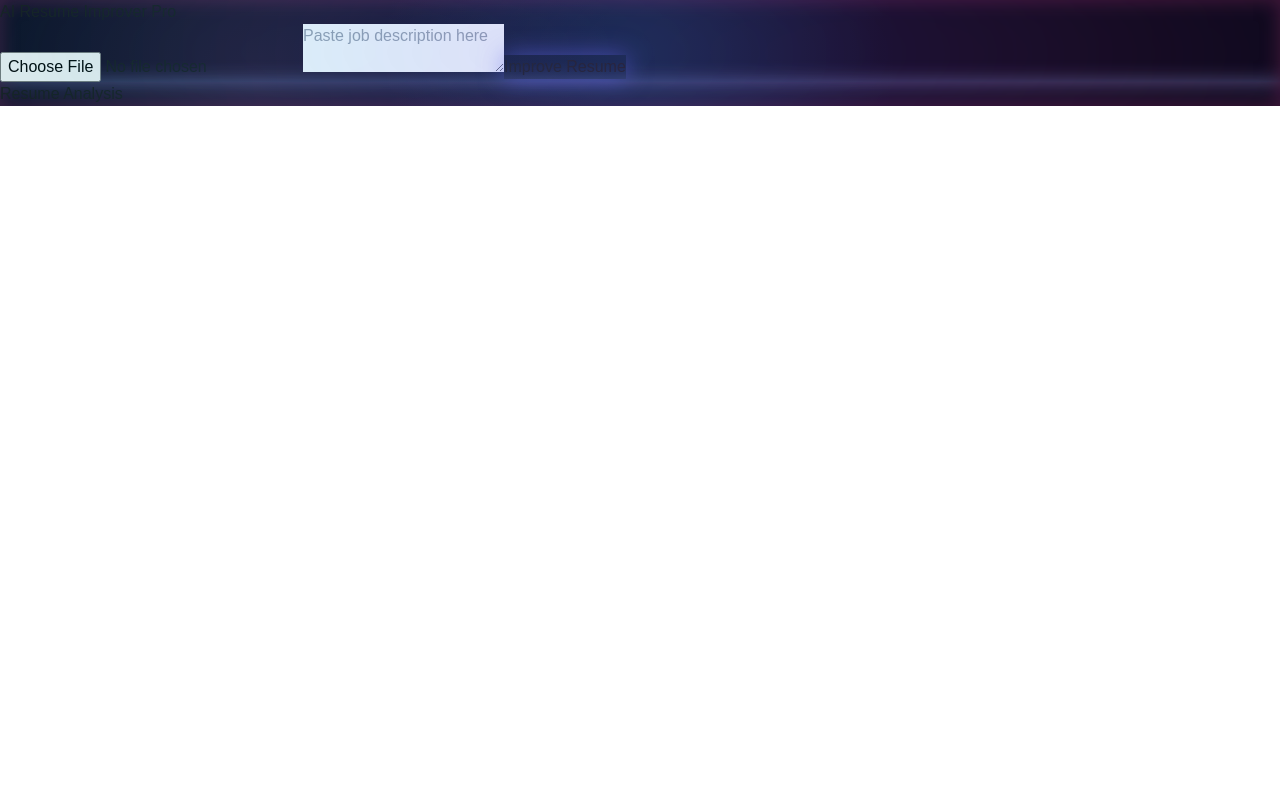
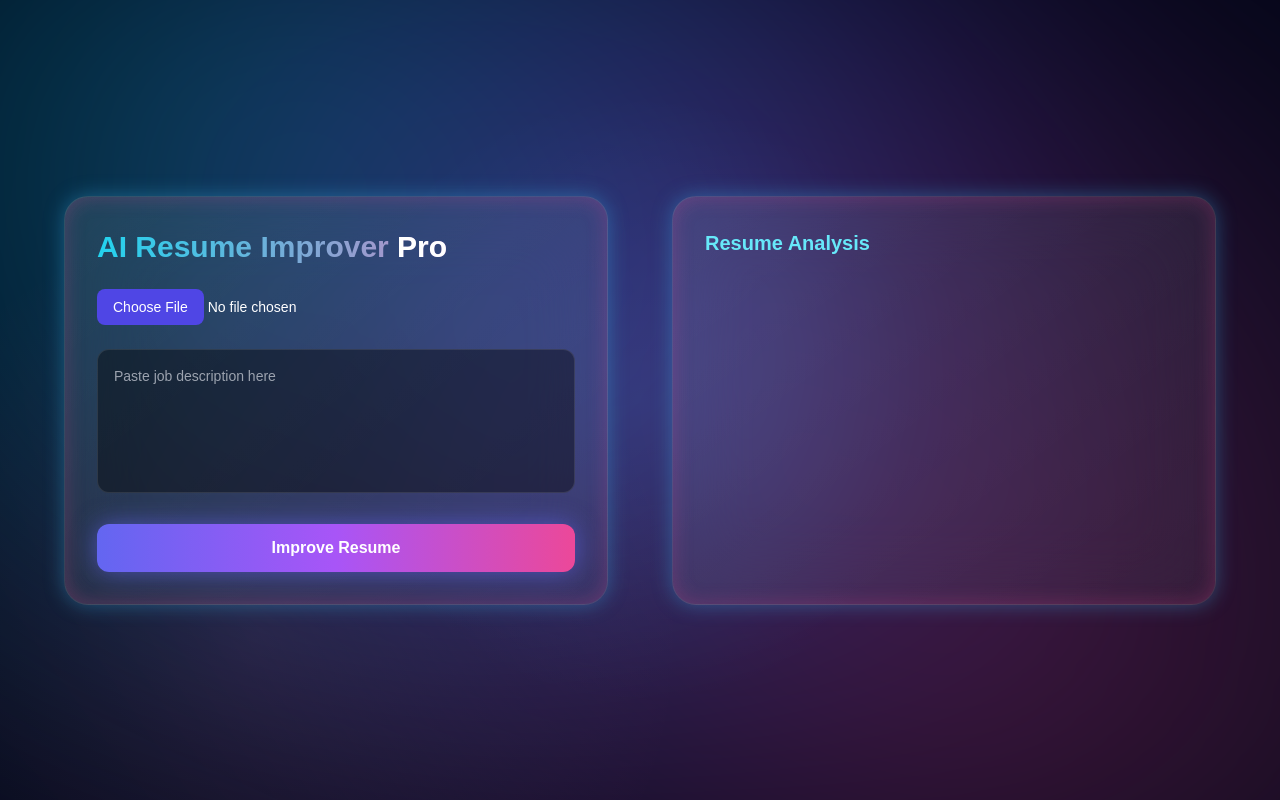
Before and after one commit to Vars791/resume-improver-frontend, a Next.js app: page / in a window 1280 px wide. Built offline with nearby package versions, Linux system fonts and the light colour scheme; no server answers.

Commit message:
Create tailwind.config.js

```diff
--- /dev/null
+++ b/tailwind.config.js
@@ -0,0 +1,12 @@
+/** @type {import('tailwindcss').Config} */
+module.exports = {
+  content: [
+    "./app/**/*.{js,ts,jsx,tsx,mdx}",
+    "./components/**/*.{js,ts,jsx,tsx,mdx}",
+    "./pages/**/*.{js,ts,jsx,tsx,mdx}",
+  ],
+  theme: {
+    extend: {},
+  },
+  plugins: [],
+};
```
